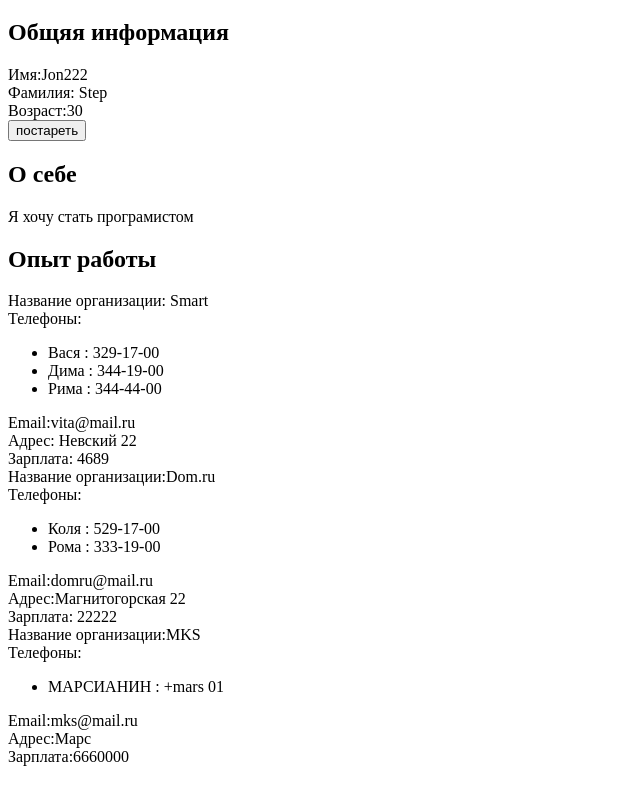
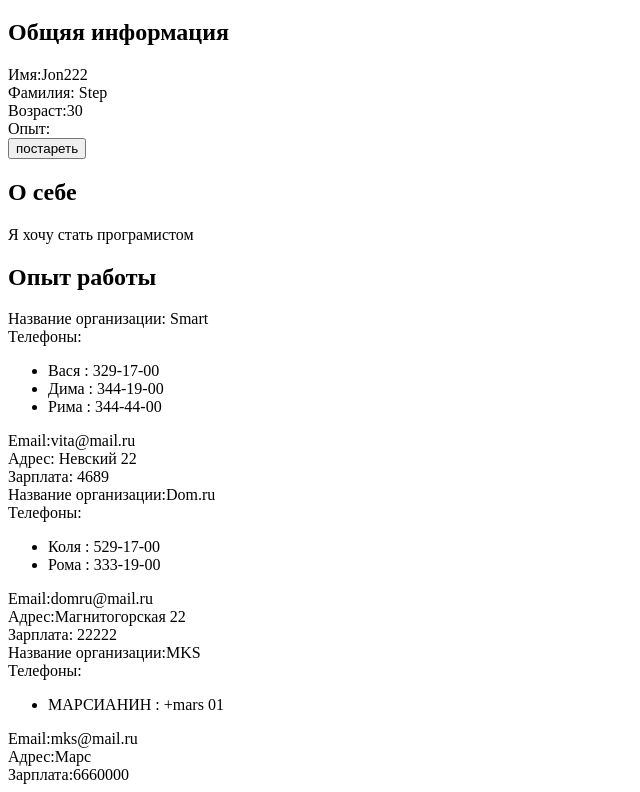
Before and after one commit to oxsid/stage1, a plain HTML site: page index.html in a window 1280 px wide. Shown: the part 61-853 px from the top of the page, without its empty margins (0-640 px from the left). Drawn offline with nearby package versions, Linux system fonts and the light colour scheme.

Commit message:
example commit

```diff
--- a/index.html
+++ b/index.html
@@ -18,6 +18,7 @@
         <div class="info__neme">Имя:{{firstname}}</div>
         <div class="info__lastname">Фамилия: {{lastname}}</div>
         <div class="info__age">Возраст:{{age}}</div>
+        <div class="info__age">Опыт: </div>
         <button v-on:click="rev">
             постареть
         </button>
```
